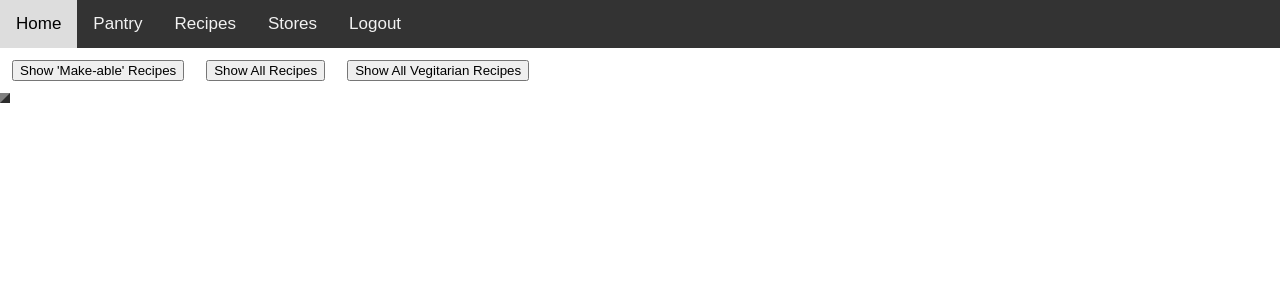
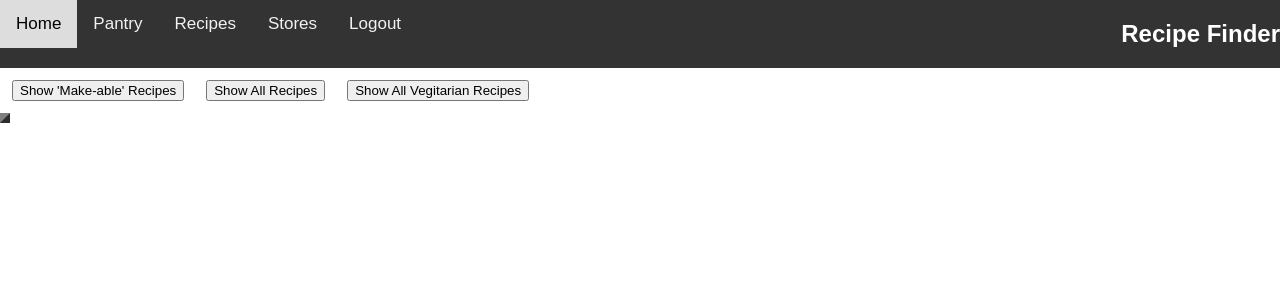
Before and after one commit to 12mtc/Database-Project, a PHP site: page /Database-Project-master/recipes.php in a window 1280 px wide. Shown: the top 300 px of the page. Run offline with PHP 8.4, Linux system fonts and the light colour scheme; the visitor is signed in with stand-in values (Sample User, id 1); data that the repository does not hold is empty.

Commit message:
update header

```diff
--- a/recipes.php
+++ b/recipes.php
@@ -50,6 +50,11 @@ else {
 <meta name="viewport" content="width=device-width, initial-scale=1">
 </head>
 <style>
+h2 {
+  color: white;
+  text-align: right;
+}
+
 body {
   margin: 0;
   font-family: Arial, Helvetica, sans-serif;
@@ -108,6 +113,7 @@ body {
 		<a class="active" href="recipes.php">Recipes</a>
 		<a href="stores.php">Stores</a>
 		<a href="logout.php" onclick="return confirm('Are you sure you want to logout? (OK/CANCEL)');">Logout</a>
+		<h2>Recipe Finder</h2>
 	</div>
 </div>
 
```
